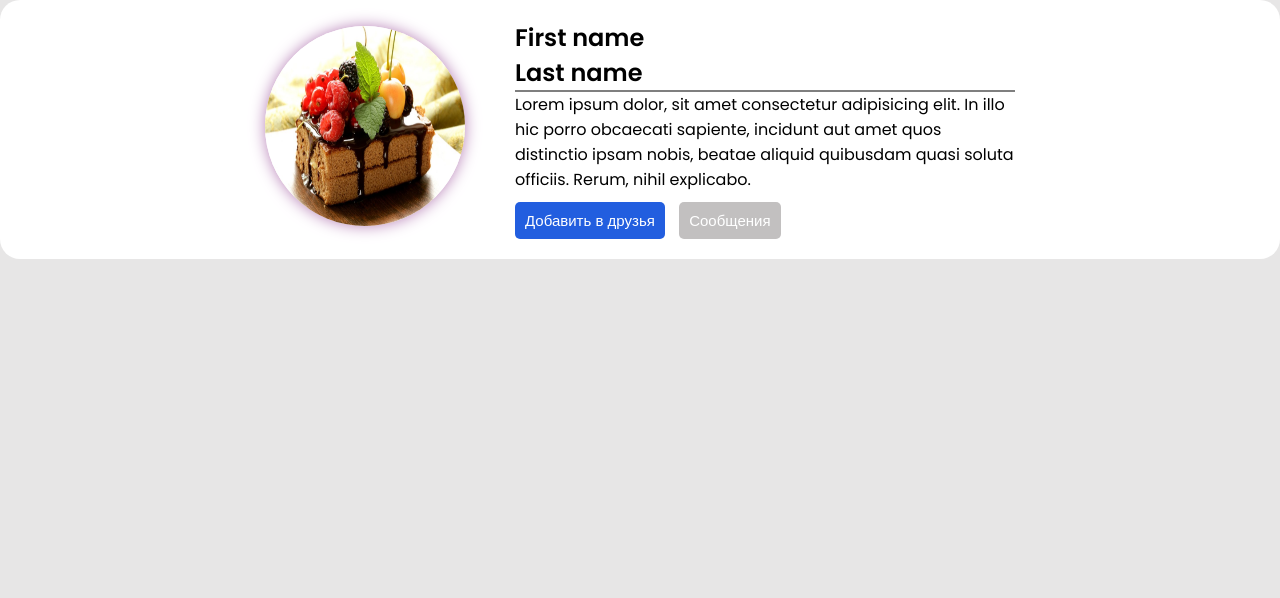
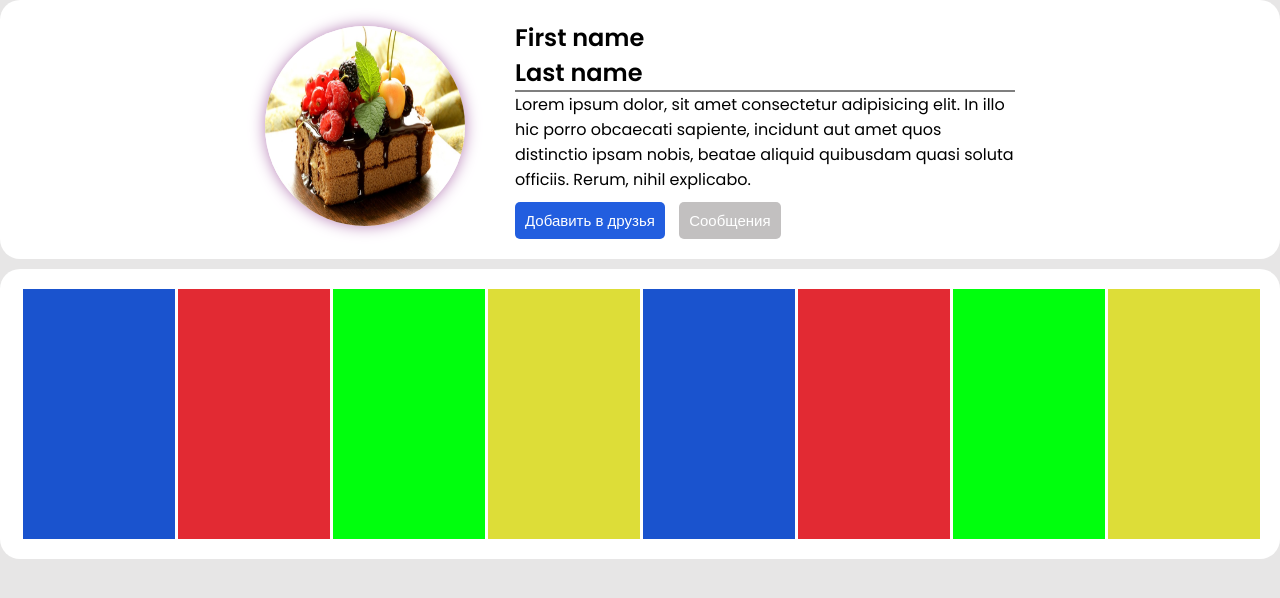
Before and after one commit to ZeroB1t/Profile, a plain HTML site: page index.html in a window 1280 px wide. Drawn offline with Linux system fonts and the light colour scheme.

Commit message:
добавлены стили для блока с фотографиями

```diff
--- a/css/style.css
+++ b/css/style.css
@@ -15,6 +15,9 @@ body{
     font-family: 'Poppins', sans-serif;
     background-color: #e7e6e6;
 }
+
+
+/*Шапка профиля*/
 
 .avatar{
     width: 200px;
@@ -69,3 +72,37 @@ body{
 .messages:hover{
     background-color: #ada8a8;
 }
+
+
+/*Блок с фотографиями*/
+
+main{
+    margin-top: 10px;
+    background-color: #ffffff;
+    border-radius: 20px;
+}
+
+.photo{
+    display: flex;
+    justify-content: center;
+    padding: 20px;
+}
+
+.photo-container{
+    width: 200px;
+    height: 250px;
+    background-color: #1a53ce;
+    margin-left: 3px;
+}
+
+.red{
+    background-color: #e22a33;
+}
+
+.green{
+    background-color: #00ff0d;
+}
+
+.yellow{
+    background-color: #dddd38;
+}
```
